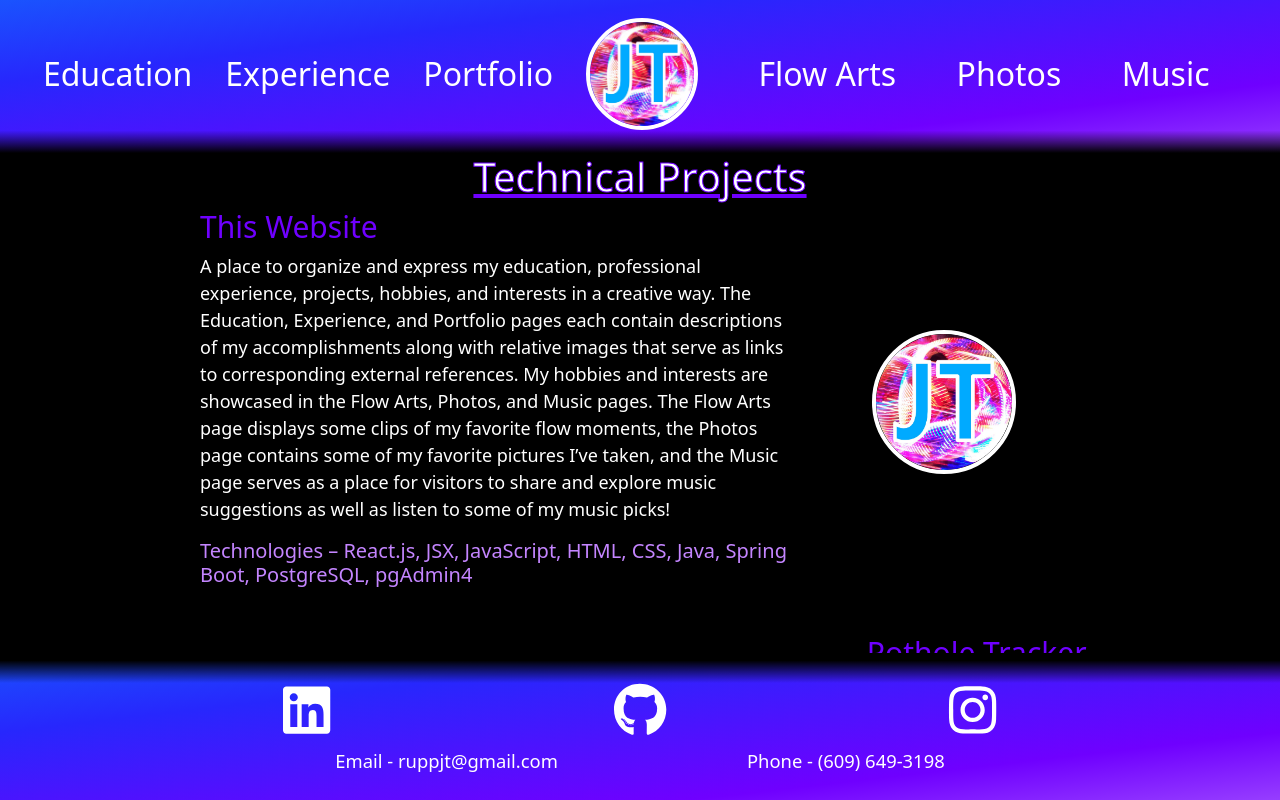
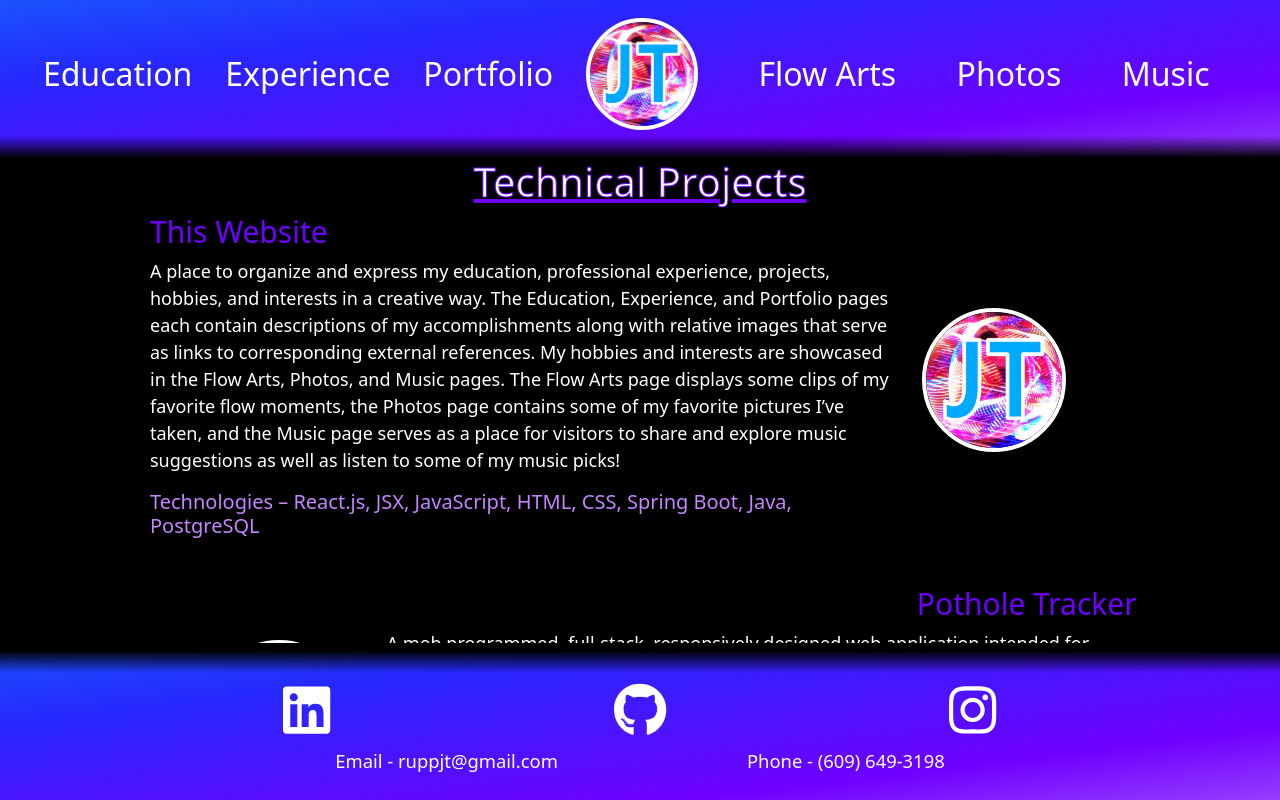
Before and after one commit to jtpurp/jt, a React (Create React App) app: page /portfolio in a window 1280 px wide. Built offline with nearby package versions, Linux system fonts and the light colour scheme.

Commit message:
Cleaned up more styling

```diff
--- a/src/components/Education.js
+++ b/src/components/Education.js
@@ -15,7 +15,7 @@ function Education() {
             <h5>January 2022 - April 2022</h5>
           </div>
           <div className="tech-desc">
-            <p id="edu">Learned to create dynamic web-based software systems involving:</p>
+            <p id="edu">Learned how to create dynamic web-based software systems involving:</p>
             <ul>
               <li>Object-Oriented Programming: Java, MVC Design</li>
               <li>Web Application Development: HTML, CSS, JavaScript, Spring Boot, Vue.js</li>
@@ -40,7 +40,7 @@ function Education() {
               <p id="edu">Master in Civil Engineering - GPA: 3.633/4.000</p>
               <p id="edu">Concentration - Structural Engineering</p>
               <ul>
-                <li>Thesis – <a href="https://udspace.udel.edu/bitstream/handle/19716/28753/Rupp_udel_0060M_14171.pdf?sequence=1&isAllowed=y" target="_blank" rel="noreferrer" id="edu-link">Uncoated Weathering Steel Bridge Data Collection and Performance Assessment: Bridge Maintenance Practices, Deicing Agent Use, and Field Sampling</a></li>
+                <li>Thesis Publication – <a href="https://udspace.udel.edu/bitstream/handle/19716/28753/Rupp_udel_0060M_14171.pdf?sequence=1&isAllowed=y" target="_blank" rel="noreferrer" id="edu-link">Uncoated Weathering Steel Bridge Data Collection and Performance Assessment: Bridge Maintenance Practices, Deicing Agent Use, and Field Sampling</a></li>
               </ul>
 
               <p id="edu">Bachelor in Civil Engineering - GPA: 3.384/4.000</p>
--- a/src/components/Experience.js
+++ b/src/components/Experience.js
@@ -58,6 +58,7 @@ function Experience() {
         </div>
       </div>
 
+      <div className="professional-experience">
         <h1>Professional Experience</h1>
         <div className="left-container" id="vnh">
           <div className="info">
@@ -91,8 +92,8 @@ function Experience() {
               <div className="aecom-desc">
                 <ul>
                   <li>Inspected and documented the Benjamin Franklin Bridge (BFB) cable rehabilitation project</li>
-                <li>Reviewed and revised BFB cable rehabilitation project submitalls</li>
-                <li>Managed BFB cable rehabilitation project documents, meeting minutes, and other field office tasks</li>
+                  <li>Reviewed and revised BFB cable rehabilitation project submittals using Bluebeam Revu</li>
+                  <li>Managed BFB cable rehabilitation project documents, meeting minutes, and field office tasks</li>
                 </ul>
               </div>
             </div>
@@ -116,6 +117,7 @@ function Experience() {
           </div>
           <a href="https://www.hdrinc.com/" target="_blank" rel="noreferrer" id="logo-left"><img className="logo-exp" src={HDRLogo} alt='HDR, Inc. Logo' /></a>
         </div>
+      </div>
 
     </div>
   )
--- a/src/components/FlowArts.js
+++ b/src/components/FlowArts.js
@@ -6,6 +6,7 @@ function FlowArts() {
   return (
     <div className="flow-arts">
       <h1>Flow Arts</h1>
+      <h3>Coming Soon!</h3>
       {/* <div className='player-wrapper'>
         <ReactPlayer
           className='react-player'
--- a/src/components/Portfolio.js
+++ b/src/components/Portfolio.js
@@ -29,7 +29,7 @@ function Portfolio() {
                 The Education, Experience, and Portfolio pages each contain descriptions of my accomplishments along with relative images that serve as links to corresponding external references.
                 My hobbies and interests are showcased in the Flow Arts, Photos, and Music pages.
                 The Flow Arts page displays some clips of my favorite flow moments, the Photos page contains some of my favorite pictures I’ve taken, and the Music page serves as a place for visitors to share and explore music suggestions as well as listen to some of my music picks!</p>
-              <h5 className="technologies">Technologies – React.js, JSX, JavaScript, HTML, CSS, Java, Spring Boot, PostgreSQL, pgAdmin4</h5>
+              <h5 className="technologies">Technologies – React.js, JSX, JavaScript, HTML, CSS, Spring Boot, Java, PostgreSQL</h5>
             </div>
           </div>
           <a href="http://localhost:3000/"><img className="logo-port" src={Logo} alt='Website Logo' /></a>
@@ -44,7 +44,7 @@ function Portfolio() {
                 <p className="proj-desc" id="left-align">A mob programmed, full-stack, responsively designed web application intended for reporting and tracking potholes across the City of Philadelphia.
                   A list of the reported potholes is displayed along with their corresponding geolocations marked on a map.
                   Individual pothole details can be accessed as well as updated and deleted from the system.</p>
-                <h5 className="technologies" id="left-align">Technologies – Vue.js, JavaScript, HTML, CSS, Mapbox API, Java, IntelliJ, Spring Boot, PostgreSQL, pgAdmin4</h5>
+                <h5 className="technologies" id="left-align">Technologies – Vue.js, JavaScript, HTML, CSS, Mapbox API, Spring Boot, Java, PostgreSQL</h5>
               </div>
             </div>
           </div>
@@ -54,9 +54,9 @@ function Portfolio() {
           <div className="info">
             <div className="desc">
               <h2>Online Payment Transfer Service</h2>
-              <p className="proj-desc">A pair programmed RESTful API server and command-line application intended to allow authenticated users to transfer monetary payments between each other.
+              <p className="proj-desc">A pair programmed RESTful API server and command-line application that allows authenticated users to transfer monetary payments between one another.
                 Users can also view a list of transfers they’ve sent or received as well as details regarding any individual transfer.</p>
-              <h5 className="technologies">Technologies – Java, IntelliJ, Spring Boot, JUnit, PostgreSQL, pgAdmin 4</h5>
+              <h5 className="technologies">Technologies – Java, Spring Boot, JUnit, PostgreSQL</h5>
             </div>
           </div>
           <a href="https://github.com/jtpurp/Online-Payment-Transfer-Service" target="_blank" rel="noreferrer" id="logo-left"><img className="logo-port" src={Payment} alt='Payment Service' /></a>
@@ -70,8 +70,8 @@ function Portfolio() {
                 <h2>Vending Machine Application</h2>
                 <p className="proj-desc" id="left-align">A pair programmed Java application intended to operate as a command-line for a vending machine.
                   The user can navigate through a menu designed to interact with the machine in terms of displaying available items, purchasing items, and receiving change.
-                  The application has the ability to read an inventory file, process user input, handle transactions, and write to an audit log.</p>
-                <h5 className="technologies" id="left-align">Technologies – Java, IntelliJ, JUnit</h5>
+                  The application has the ability to read an inventory file, process user input, handle vending transactions, and write to an audit log.</p>
+                <h5 className="technologies" id="left-align">Technologies – Java, JUnit</h5>
               </div>
             </div>
           </div>
@@ -82,8 +82,8 @@ function Portfolio() {
             <div className="desc">
               <h2>Wellness Application</h2>
               <p className="proj-desc">A Java application intended to help improve users' mental health through journaling as well as keeping track of goals to manifest and positive self-affirmations.
-                Each journal is uploaded to a user’s journal directory for them to save and view past journal entries.</p>
-              <h5 className="technologies">Technologies – Java, IntelliJ</h5>
+                Each journal is uploaded to a user’s journal directory for them to save and view past entries.</p>
+              <h5 className="technologies">Technologies – Java</h5>
             </div>
           </div>
           <a href="https://github.com/jtpurp/Wellness-Application" target="_blank" rel="noreferrer" id="logo-left"><img className="logo-port" src={Wellness} alt='Mental Health' /></a>
@@ -110,7 +110,7 @@ function Portfolio() {
           <div className="info">
             <div className="desc">
               <h2>Composite Concrete Beam Design Program</h2>
-              <p className="proj-desc">A Mathcad program that calculates loading limitations and facilitates design of composite concrete beams based on input design parameters and adhering to ACI Building Code requirements.</p>
+              <p className="proj-desc">A Mathcad program that calculates loading limitations and facilitates design of composite concrete beams based on input design parameters while adhering to ACI Building Code requirements.</p>
             </div>
           </div>
           <a href="https://github.com/jtpurp/Composite-Concrete-Beam-Design" target="_blank" rel="noreferrer" id="logo-left"><img className="logo-port" src={Composite} alt='Composite Concrete Bridge' /></a>
@@ -161,7 +161,7 @@ function Portfolio() {
               <h2>Research Report</h2>
               <h5>Utilizing Carbon Nanotube-Based Sensing Skin to Mitigate Issues of Fatigue in Steel Members</h5>
               <ul className="proj-desc">
-                <li>Contributed to the improvement of methods for acquiring strain data by researching carbon nanotube-based sensing skin</li>
+                <li>Contributed to the improvement of methods for acquiring strain data from steel members by researching carbon nanotube-based sensing skin</li>
                 <li>Instrumented strain gauges to steel beams to collect data in the lab and in the field</li>
                 <li>Developed a research report to organize and summarize findings</li>
               </ul>
--- a/src/index.css
+++ b/src/index.css
@@ -40,7 +40,7 @@ li {
 .info {
   display: flex;
   flex-direction: column;
-  max-width: 600px;
+  width: 750px;
 }
 
 .main-flex {
--- a/src/styles/Experience.css
+++ b/src/styles/Experience.css
@@ -2,6 +2,9 @@
     display: flex;
     justify-content: center;
     width: 100vw;
+    margin-top: 15px;
+    padding-right: 30px;
+    padding-left: 30px;
 }
 
 #skills {
--- a/src/styles/Footer.css
+++ b/src/styles/Footer.css
@@ -23,6 +23,7 @@
     color: white;
     font-size: 1.15rem;
     padding-bottom: 15px;
+    padding-top: 10px;
 }
 
 .contact-container {
--- a/src/styles/Home.css
+++ b/src/styles/Home.css
@@ -29,9 +29,9 @@
 #hello {
     -webkit-background-clip: text;
     background-clip: text;
-    background-image: linear-gradient(to bottom, rgb(0, 170, 255) 5%, rgb(39, 39, 253) 25%, rgb(111, 0, 255) 50%, rgb(39, 39, 253) 75%, rgb(0, 170, 255) 100%);
+    background-image: linear-gradient(to bottom, rgb(0, 170, 255) 5%, rgb(39, 39, 253) 30%, rgb(111, 0, 255) 50%, rgb(39, 39, 253) 75%, rgb(0, 170, 255) 95%);
     color: transparent;
-    background-size: 800% 800%;
+    background-size: 1200% 1200%;
     animation: movingGradient 7.5s linear infinite;
 
     text-decoration: none;
--- a/src/styles/Navbar.css
+++ b/src/styles/Navbar.css
@@ -28,7 +28,7 @@
     color: white;
     font-size: 1.25rem;
     padding: 10px;
-    padding-bottom: 15px;
+    padding-bottom: 20px;
 
     display: flex;
     justify-content: space-evenly;
```
Also changed, not shown: src/components/Home.js (+4 -5 lines). Lines whose indentation alone changed are shown as unchanged.
